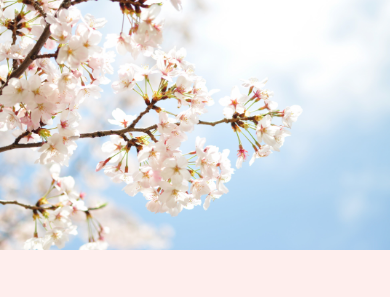
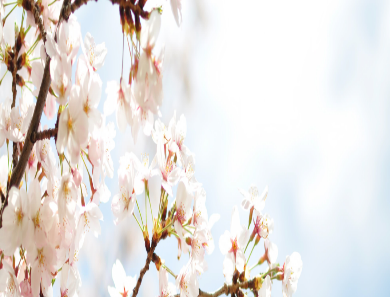
Before and after one commit to keisuketsujimoto/responsive-site, a plain HTML site: page index.html in a window 390 px wide. Shown: the top 297 px of the page. Drawn offline with nearby package versions, Linux system fonts and the light colour scheme.

Commit message:
add background-image

```diff
--- a/css/style.scss
+++ b/css/style.scss
@@ -22,20 +22,23 @@ body {
   letter-spacing:0.1em;
 }
 
-.cherryblossom {
+.top-wrapper {
+    background-image: url("../images/awaisakuratoaozora.jpg");
     background-size: cover;
-    display: block;
+    width: 100%;
+    height: 500px;
+
 }
 
 @media screen and ( max-width:768px ) {
-    .cherryblossom{
+    .top-wrapper {
+    background-image: url("../images/awaisakuratoaozora.jpg");
+    background-size: cover;
     width: 100%;
     height: 250px;
+
     }
 }
-
-
-
 #spot {
   margin-bottom: 25px;
   overflow: hidden;
@@ -181,4 +184,5 @@ body {
         top: 4px;
         box-shadow: none;
     }
+
 }
```
Also changed, not shown: css/style.css, 1 other file.
